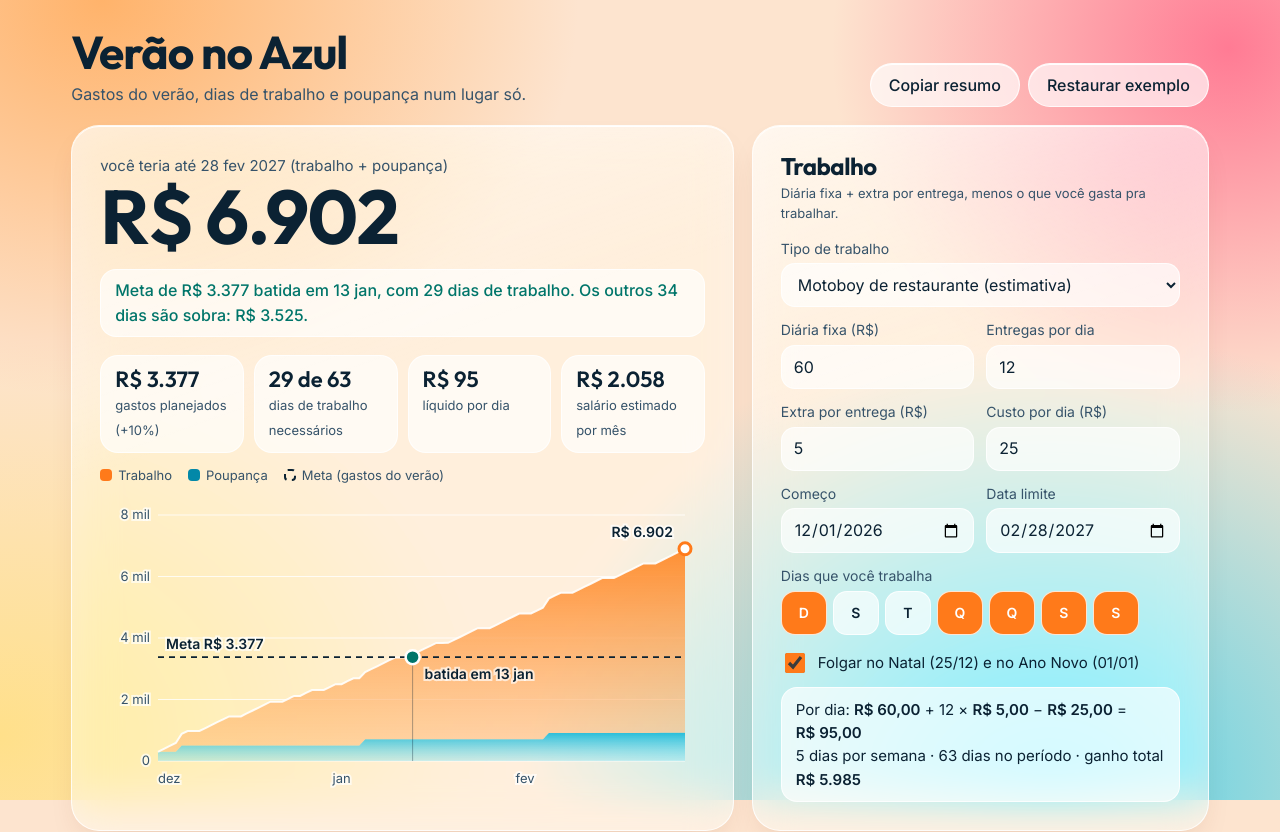
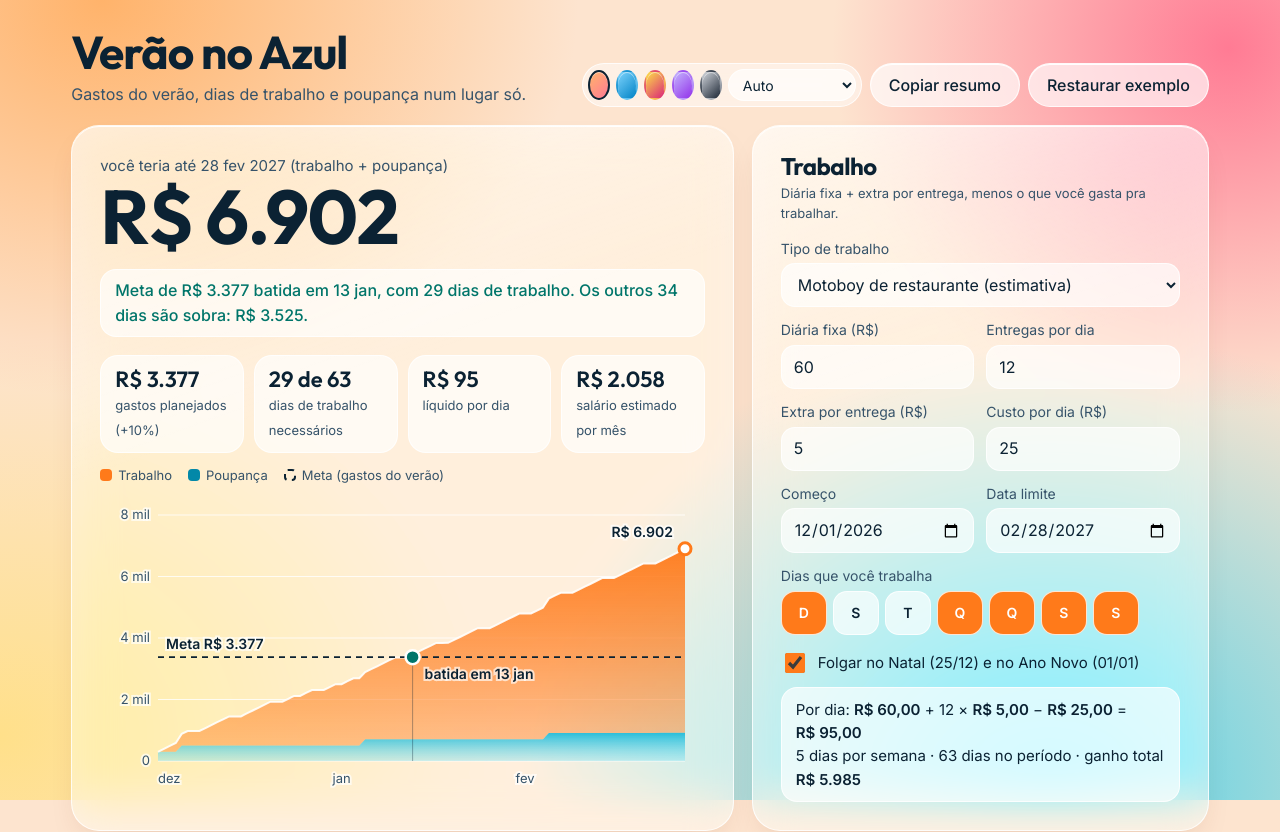
Before and after one commit to Briniouz/gastos, a plain HTML site: page index.html in a window 1280 px wide. Shown: the top 832 px of the page. Drawn offline with Linux system fonts and the light colour scheme.

Commit message:
Total de dias de trabalho e temas de cor
Co-Authored-By: Claude Opus 5.5 <noreply@anthropic.com>
Claude-Session: https://claude.ai/code/session_01V3bt9Qk4oY3dNtnFrYNmha

```diff
--- a/index.html
+++ b/index.html
@@ -38,6 +38,16 @@ p{margin:0}
 .r2{grid-template-columns:minmax(0,1.35fr) minmax(0,1fr)}
 .r3{grid-template-columns:minmax(0,1.75fr) minmax(0,1fr)}
 .wd{display:grid;gap:6px;margin-top:10px}.wd div{display:flex;justify-content:space-between;gap:10px;font-size:15px;padding:6px 0;border-bottom:1px solid var(--edge)}.wd b{white-space:nowrap}
+.wd .wdt{border:0;margin-top:6px;padding:12px 14px;border-radius:16px;background:color-mix(in srgb,var(--sun) 16%,transparent);font-weight:600;align-items:center}
+.wdt b{font:700 22px/1 Outfit,sans-serif}.wdt small{display:block;font-weight:400;font-size:13px;color:var(--mute)}
+.skins{display:flex;gap:6px;align-items:center;flex-wrap:nowrap;padding:5px;border-radius:999px;background:var(--glass);border:1px solid var(--edge);-webkit-backdrop-filter:blur(16px);backdrop-filter:blur(16px)}
+.skins button{width:30px;height:30px;border-radius:50%;border:2px solid transparent;cursor:pointer;box-shadow:inset 0 1px 0 rgba(255,255,255,.5)}
+.skins button[aria-pressed=true]{border-color:var(--ink)}
+.skins select{min-height:32px;border-radius:999px;border:1px solid var(--edge);background:var(--glass2);padding:2px 10px;font-size:14px}
+:root[data-skin=oceano]{--b1:light-dark(#7dd3fc,#0c4a6e);--b2:light-dark(#38bdf8,#082f49);--b3:light-dark(#99f6e4,#065f5b);--b4:light-dark(#e0f2fe,#0b1e33);--base:light-dark(#dff3fb,#04121c);--sun:#0284c7}
+:root[data-skin=tropical]{--b1:light-dark(#fde047,#3f6212);--b2:light-dark(#f9a8d4,#831843);--b3:light-dark(#6ee7b7,#065f46);--b4:light-dark(#fef3c7,#1c1917);--base:light-dark(#fff6e0,#0c0a09);--sun:#db2777}
+:root[data-skin=uva]{--b1:light-dark(#c4b5fd,#4c1d95);--b2:light-dark(#f0abfc,#701a75);--b3:light-dark(#93c5fd,#1e3a8a);--b4:light-dark(#ede9fe,#1e1033);--base:light-dark(#f1ecfd,#0d0718);--sun:#9333ea}
+:root[data-skin=grafite]{--b1:light-dark(#e5e7eb,#1f2937);--b2:light-dark(#d1d5db,#18181b);--b3:light-dark(#cbd5e1,#1e293b);--b4:light-dark(#f3f4f6,#111113);--base:light-dark(#eceef1,#09090b);--sun:#2563eb}
 .glass{position:relative;background:var(--glass);-webkit-backdrop-filter:blur(22px) saturate(170%);backdrop-filter:blur(22px) saturate(170%);border:1px solid var(--edge);border-radius:28px;box-shadow:inset 0 1px 0 var(--hi),0 14px 34px -16px var(--shadow);padding:clamp(18px,2.4vw,28px)}
 .glass::after{content:"";position:absolute;inset:0;border-radius:inherit;pointer-events:none;background:linear-gradient(160deg,var(--sheen),transparent 38%)}
 .glass>*{position:relative;z-index:1}
@@ -151,7 +161,7 @@ tr.cur td{font-weight:600}
 <div class="wrap">
  <header class="top">
   <div><h1>Verão no Azul</h1><p class="sub">Gastos do verão, dias de trabalho e poupança num lugar só.</p></div>
-  <div style="display:flex;gap:8px;flex-wrap:wrap"><button class="btn" id="copy">Copiar resumo</button><button class="btn" id="reset">Restaurar exemplo</button></div>
+  <div style="display:flex;gap:8px;flex-wrap:wrap;align-items:center"><div class="skins" id="skins" role="group" aria-label="Tema"></div><button class="btn" id="copy">Copiar resumo</button><button class="btn" id="reset">Restaurar exemplo</button></div>
  </header>
 
  <section class="row r1">
@@ -293,7 +303,7 @@ const DEF=()=>({items:[
  {id:7,nome:'Fone sem fio',valor:250,cat:3,prio:'t'},
  {id:8,nome:'Show ou festa',valor:200,cat:2,prio:'t'}],
  job:{preset:'rest',diaria:60,entregas:12,extra:5,custo:25,ini:'2026-12-01',fim:'2027-02-28',dias:[true,false,false,true,true,true,true],feriados:true},
- save:{saldo:300,mensal:200,tipo:'cdb',taxa:0.83,usar:true},colchao:true,nid:9,cats:defCats()});
+ save:{saldo:300,mensal:200,tipo:'cdb',taxa:0.83,usar:true},colchao:true,nid:9,cats:defCats(),skin:'sol',mode:'auto'});
 const fix=d=>{const b=DEF();if(!d||!Array.isArray(d.items))return b;const o={...b,...d,job:{...b.job,...d.job},save:{...b.save,...d.save}};if(!Array.isArray(o.cats)||!o.cats.length)o.cats=defCats();o.items.forEach(x=>{if(!(+x.cat>=0&&+x.cat<o.cats.length))x.cat=o.cats.length-1});return o};
 const KEY='verao-no-azul-v1';
 let S;
@@ -382,7 +392,10 @@ function renderCalc(){
  $('#cats').innerHTML=cs.map(x=>`<div class="bar"><span>${x.c}</span><span class="track"><i style="width:${x.v/mx*100}%;background:${x.col}"></i></span><span class="num">${brl(x.v)}</span></div>`).join('')||'<p class="note">Sem gastos ainda.</p>';
  $('#prio').innerHTML=Object.entries(PRIO).map(([k,v])=>{const s=S.items.filter(x=>x.prio===k).reduce((a,b)=>a+(+b.valor||0),0);return`<div class="kpi"><b>${brl(s)}</b><span>${v}</span></div>`}).join('');
  renderMonths(r);renderScen(r);renderTips(r,sal);renderProj();
- $('#wd').innerHTML=r.per>0?[...S.items].sort((a,b)=>b.valor-a.valor).slice(0,6).map(x=>`<div><span>${esc(x.nome)}</span><b>${(x.valor/r.per).toLocaleString('pt-BR',{maximumFractionDigits:1})} dias</b></div>`).join(''):'<p class="note">Ajuste o ganho por dia pra ver.</p>';
+ {const f=n=>n.toLocaleString('pt-BR',{maximumFractionDigits:1});
+ if(r.per>0){const tot=sumItems(),dt=tot/r.per,dm=r.meta/r.per;
+  $('#wd').innerHTML=[...S.items].sort((a,b)=>b.valor-a.valor).map(x=>`<div><span>${esc(x.nome)}</span><b>${f(x.valor/r.per)} dias</b></div>`).join('')+`<div class="wdt"><span>Total pra bancar tudo${S.colchao?`<small>com o colchão de 10%: ${f(dm)} dias</small>`:''}</span><b>${Math.ceil(S.colchao?dm:dt)} dias</b></div><p class="note">Só com o trabalho, sem contar a poupança. Você tem ${r.wdIn} dias de trabalho no período${Math.ceil(S.colchao?dm:dt)<=r.wdIn?', então dá.':`, faltariam ${Math.ceil(S.colchao?dm:dt)-r.wdIn}.`}</p>`}
+ else $('#wd').innerHTML='<p class="note">Ajuste o ganho por dia pra ver.</p>'}
  $('#barv').textContent=brl(last.tot);$('#barm').textContent=brl(meta);$('#barv').style.color=ok?'var(--ok)':'var(--coral)';
  draw();save();
 }
@@ -427,7 +440,7 @@ function draw(){
  const st=nice(mx*1.08/4);mx=Math.ceil(mx*1.08/st)*st;
  const X=i=>m.l+(n>1?i/(n-1):0)*iw,Y=v=>m.t+ih-Math.max(0,Math.min(v,mx))/mx*ih;
  geo={m,iw,n,X,Y};
- let g=`<defs><linearGradient id="gw" x1="0" y1="0" x2="0" y2="1"><stop offset="0" stop-color="#ff8a2a" stop-opacity=".95"/><stop offset="1" stop-color="#ffb36b" stop-opacity=".45"/></linearGradient><linearGradient id="gs" x1="0" y1="0" x2="0" y2="1"><stop offset="0" stop-color="#14b8d8" stop-opacity=".9"/><stop offset="1" stop-color="#7fe0f0" stop-opacity=".4"/></linearGradient></defs>`;
+ let g=`<defs><linearGradient id="gw" x1="0" y1="0" x2="0" y2="1"><stop offset="0" style="stop-color:var(--sun)" stop-opacity=".95"/><stop offset="1" style="stop-color:var(--sun)" stop-opacity=".4"/></linearGradient><linearGradient id="gs" x1="0" y1="0" x2="0" y2="1"><stop offset="0" stop-color="#14b8d8" stop-opacity=".9"/><stop offset="1" stop-color="#7fe0f0" stop-opacity=".4"/></linearGradient></defs>`;
  for(let v=0;v<=mx+1e-6;v+=st)g+=`<line class="gl" x1="${m.l}" x2="${W-m.r}" y1="${Y(v)}" y2="${Y(v)}"/><text x="${m.l-8}" y="${Y(v)+4}" text-anchor="end">${short(v)}</text>`;
  let ticks=R.map((o,i)=>o.d.getDate()===1?i:-1).filter(i=>i>=0);if(!ticks.length||X(ticks[0])-X(0)>40)ticks.unshift(0);if(sm)ticks=ticks.filter((_,k)=>k%2===0);
  for(const i of ticks)g+=`<text x="${X(i)}" y="${H-8}" text-anchor="${i===0?'start':'middle'}">${MES[R[i].d.getMonth()]}</text>`;
@@ -492,6 +505,15 @@ $('#reset').onclick=()=>{snapUndo();S=DEF();fillControls();renderItems();renderC
 $('#copy').onclick=()=>{const r=cur,l=r.last;const txt=`Verão no Azul\nGastos planejados: ${brl(r.meta)}\nTrabalho: ${brl2(r.per)} líquido por dia, ${r.wdIn} dias de ${fd(pd(S.job.ini))} a ${fd(r.fim)}\nTotal na data limite: ${brl(l.tot)} (trabalho ${brl(l.w)}${S.save.usar?` + poupança ${brl(l.s)}`:''})\n${$('#status').textContent}`;
  const done=()=>toast('Resumo copiado',false);try{navigator.clipboard.writeText(txt).then(done,()=>toast('Não deu pra copiar aqui',false))}catch(err){toast('Não deu pra copiar aqui',false)}};
 
+const SKINS=[['sol','Pôr do sol','linear-gradient(135deg,#ffb36b,#ff7b94)'],['oceano','Oceano','linear-gradient(135deg,#7dd3fc,#0284c7)'],['tropical','Tropical','linear-gradient(135deg,#fde047,#db2777)'],['uva','Uva','linear-gradient(135deg,#c4b5fd,#9333ea)'],['grafite','Grafite','linear-gradient(135deg,#d1d5db,#1f2937)']];
+const rootEl=document.documentElement,viewerTheme=rootEl.dataset.theme;
+function applySkin(){if(!S.skin)S.skin='sol';if(!S.mode)S.mode='auto';rootEl.dataset.skin=S.skin;
+ if(S.mode==='auto'){if(viewerTheme)rootEl.dataset.theme=viewerTheme;else delete rootEl.dataset.theme}else rootEl.dataset.theme=S.mode;
+ $('#skins').innerHTML=SKINS.map(([k,n,g])=>`<button type="button" data-sk="${k}" title="${n}" aria-label="Tema ${n}" aria-pressed="${S.skin===k}" style="background:${g}"></button>`).join('')+`<select id="mode" aria-label="Modo claro ou escuro"><option value="auto">Auto</option><option value="light">Claro</option><option value="dark">Escuro</option></select>`;
+ $('#mode').value=S.mode}
+$('#skins').addEventListener('click',e=>{const b=e.target.closest('[data-sk]');if(!b)return;S.skin=b.dataset.sk;applySkin();draw();save()});
+$('#skins').addEventListener('change',e=>{if(e.target.id!=='mode')return;S.mode=e.target.value;applySkin();draw();save()});
+const _fc=fillControls;fillControls=function(){_fc();applySkin()};
 fillControls();renderItems();renderCalc();
 }
 </script>
```
